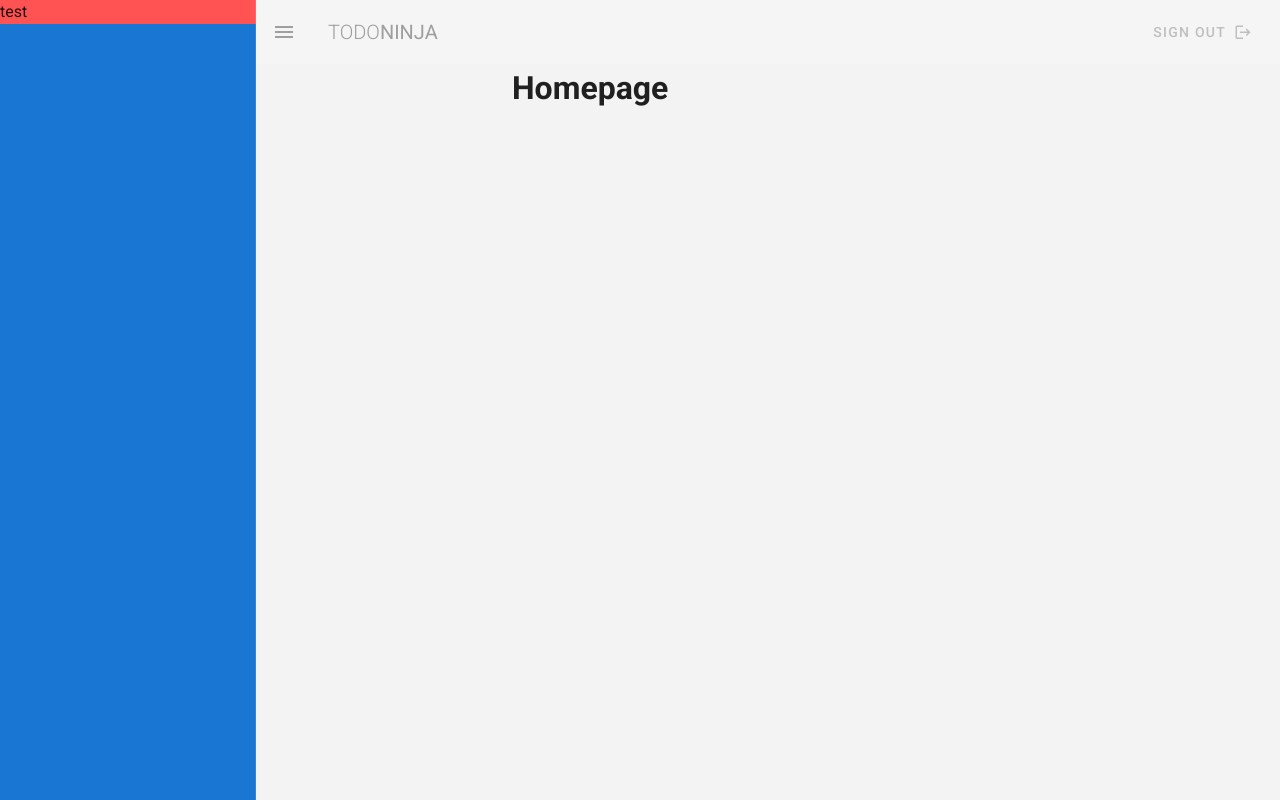
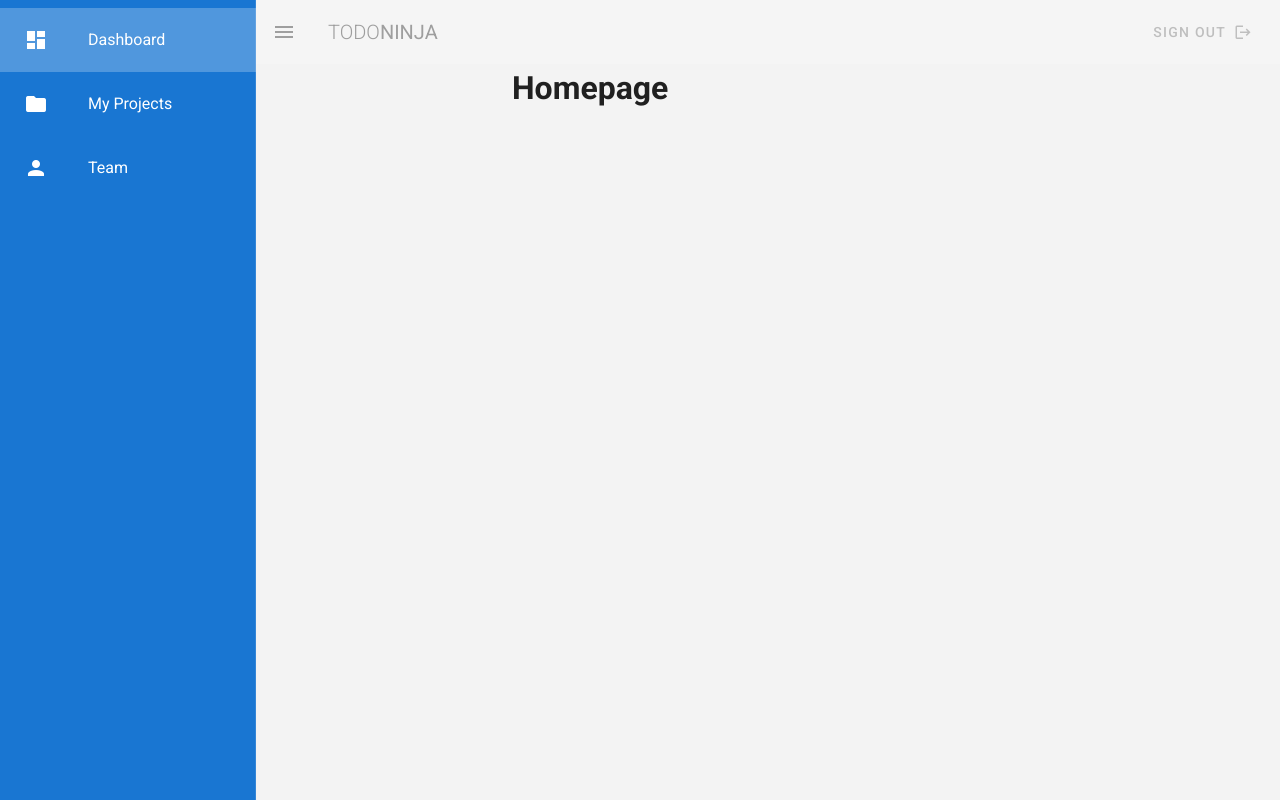
Before and after one commit to RenanLourenco/todoList-Vuetify, a Vue app: page / in a window 1280 px wide. Built offline with nearby package versions, Linux system fonts and the light colour scheme.

Commit message:
lists lesson

```diff
--- a/src/components/NavBar.vue
+++ b/src/components/NavBar.vue
@@ -16,7 +16,16 @@
             </v-toolbar>
 
             <v-navigation-drawer v-model="drawer" app dark class="primary">
-                <p class="error">test</p>
+                <v-list>
+                    <v-list-item v-for="link in links" :key="link.text" router :to="link.route">
+                        <v-list-item-action>
+                            <v-icon class="ma-2">mdi-{{link.icon}}</v-icon>
+                        </v-list-item-action>
+                        <v-list-item-content>
+                            <v-list-item-title class="white--text">{{link.text}}</v-list-item-title>
+                        </v-list-item-content>
+                    </v-list-item>
+                </v-list>
             </v-navigation-drawer>
 
         </nav>
@@ -26,6 +35,11 @@
     data(){
         return{
             drawer:true,
+            links:[
+                { icon:'view-dashboard', text:'Dashboard', route:'/' },
+                { icon:'folder', text:'My Projects', route:'/projects' },
+                { icon:'account', text:'Team', route:'/team' },
+            ]
         }
     },
 }
```
